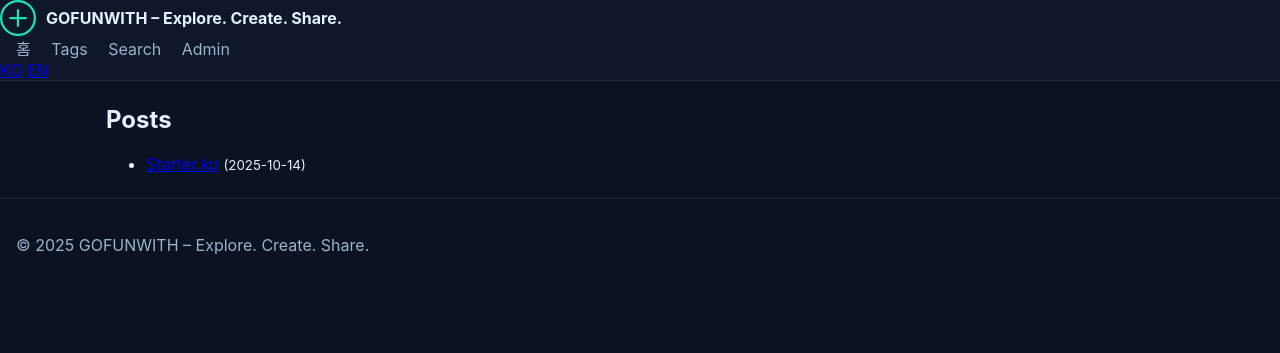
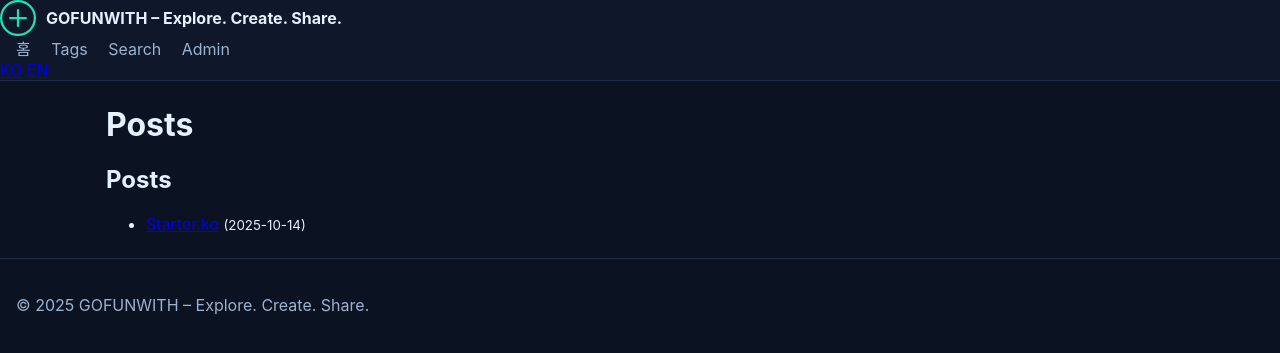
Before and after one commit to gosungjinmoon/gosungjinmoon.github.io, a Jekyll site: the page built from posts.html, in a window 1280 px wide. Shown: the top 353 px of the page. Built offline with Jekyll 4.4.1, drawn with Linux system fonts in a browser that asks for light colours; comment, search, counter and statistics services are not loaded.

Commit message:
Update default.html

```diff
--- a/_layouts/default.html
+++ b/_layouts/default.html
@@ -1,13 +1,18 @@
-<!-- /* _layouts/default.html  v6.4.1_20251017 */ -->
+<!-- /* _layouts/default.html  v6.4.2_202510220213 */ -->
 <!DOCTYPE html>
-<html lang="{{ page.lang | default: 'ko' }}">
+<html lang="ko">
 <head>
-    {% include head-seo.html %}
-    <link rel="stylesheet" href="{{ '/assets/themes/' | append: site.data.theme.theme.slug | append: '/css/style.css' | relative_url }}" />
+  <meta charset="utf-8" />
+  <meta name="viewport" content="width=device-width, initial-scale=1" />
+  {% include seo.html %}
+  {% assign theme = site.data.theme.theme %}
+  {% assign theme_slug = theme.slug | default: 'modern-light' %}
+  <link rel="stylesheet" href="{{ '/assets/themes/' | append: theme_slug | append: '/css/style.css' | relative_url }}" />
 </head>
-  <body class="theme-{{ site.data.theme.theme.slug }}">
+<body class="{{ theme_slug }}">
   {% include header.html %}
   <main class="container">
+    {% if page.title %}<h1 class="page-title">{{ page.title }}</h1>{% endif %}
     {{ content }}
   </main>
   {% include footer.html %}
```
Lines whose indentation alone changed are shown as unchanged.
